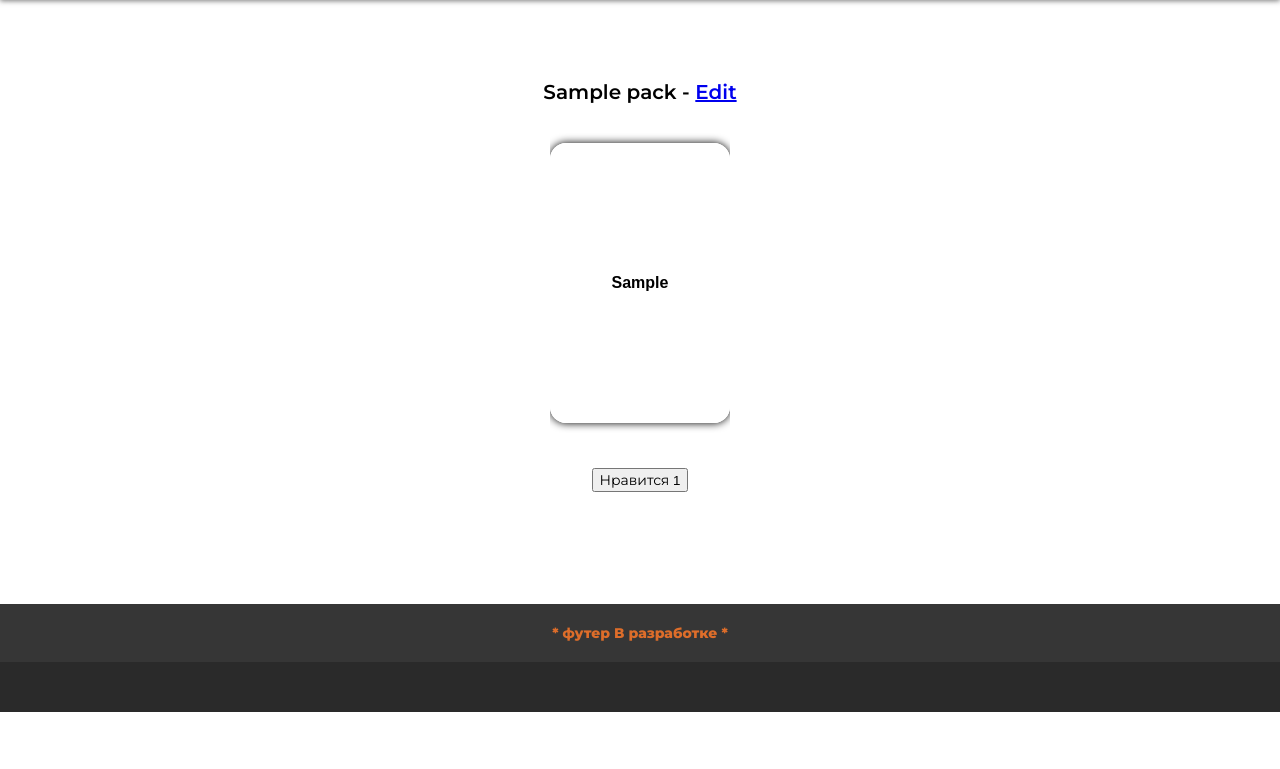
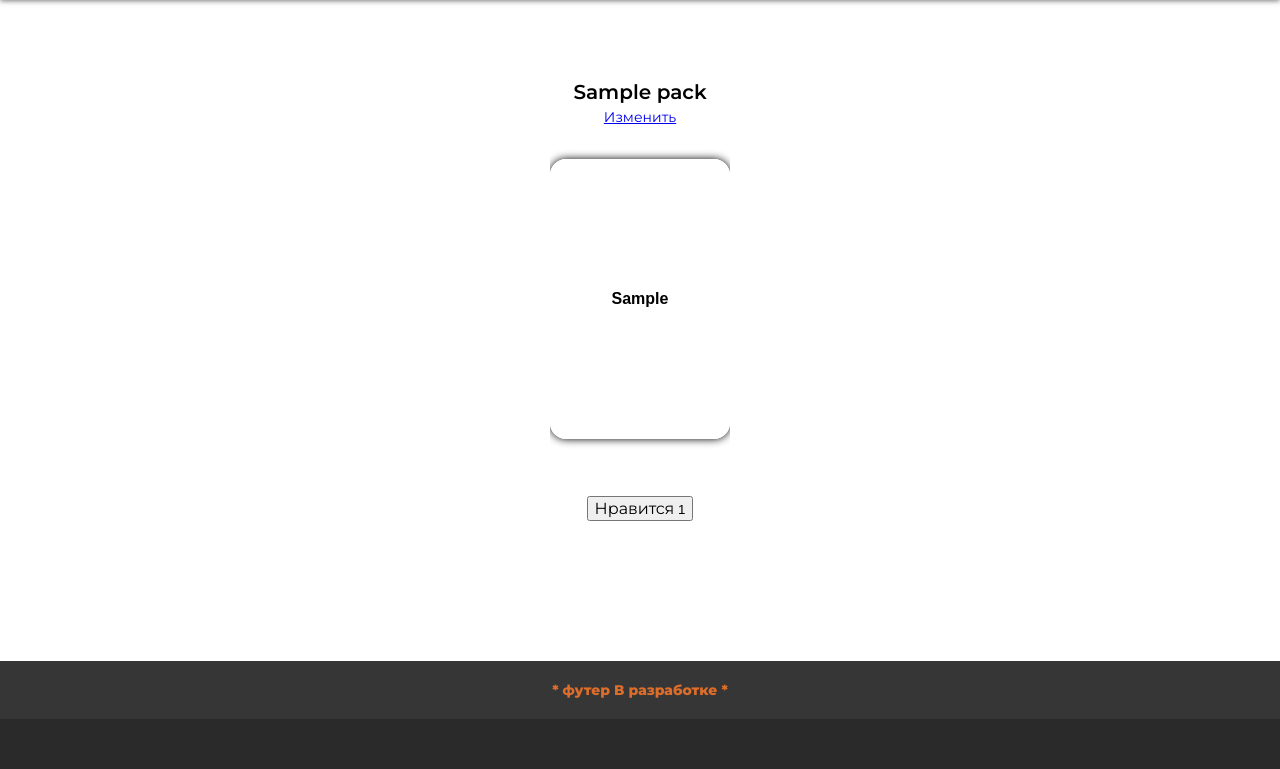
Before and after one commit to MichaelPotemkin/Flashcards, a Django app: page /learn/1 in a window 1280 px wide. Shown: the part 143-912 px from the top of the page. Before the commit the page ends 855 px from the top, so only its background shows below. Run offline with Django 4.2, Linux system fonts and the light colour scheme; a user stored in the database is signed in; tables that the repository leaves empty hold one stand-in row (values such as "Sample post"); parts of the project's set-up code (start-up, migrations or seed data) failed here and were passed over.

Commit message:
standart changes

```diff
--- a/static/css/style.css
+++ b/static/css/style.css
@@ -13,6 +13,15 @@ body{
 .examples-text{
     font-family: 'Montserrat', sans-serif;
     font-size: 16px;
+}
+.error-text{
+    text-align: center;
+    font-size: 16px;
+}
+.warning{
+    color: red;
+    font-size: 26px;
+    font-weight: bold;
 }
 .special-link-a{
     text-decoration: none;
--- a/static/css/wheel.css
+++ b/static/css/wheel.css
@@ -65,7 +65,7 @@
     flex-direction: column;
     align-items: center;
     justify-content: center;
-    height: 45vh;
+    height: 41vh;
     margin-top: 0.3em;
 }
 .swiper-pagination{
@@ -140,12 +140,17 @@
 }
 
 .like-position{
+    margin: 2em 0;
     display: flex;
     justify-content: center;
 }
 .examples-text{
     font-family: 'Montserrat', sans-serif;
-    font-size: 14px;
+    font-size: 16px;
+}
+.edit-text-pack{
+    text-align: center;
+    margin: 4px 0;
 }
 
 footer{
@@ -157,7 +162,7 @@ footer{
 @media (max-width: 510px) {
 
     .position_swiper_slider{
-
+        height: 40vh;
     }
 
     footer{
--- a/templates/cards/edit.html
+++ b/templates/cards/edit.html
@@ -20,7 +20,7 @@
                         </td>
                     </tr>
                 </table>
-                <input type="submit">
+                <button type="submit"></button>
             </form>
         {% else %}
             <h1>You don't have permission to edit this pack.</h1>
--- a/templates/cards/wheel.html
+++ b/templates/cards/wheel.html
@@ -9,7 +9,9 @@
     <!-- БЛОК СЛАЙДЕРА КАРТ -->
     <p class="pack-name-p">{{ pack.title }}
         {% if user.is_authenticated and user == pack.author %}
-        - <a href="{% url 'edit' pack_id=pack.id %}"> Edit</a>
+            <p class="text-example edit-text-pack">
+                <a href="{% url 'edit' pack_id=pack.id %}"> Изменить</a>
+            </p>
         {% endif %}
     </p>
 
@@ -40,7 +42,7 @@
             </div>
         </div>
     {% else %}
-        <div>Ой, добавьте, пожалуйста, карточки</div>
+        <p class="examples-text error-text"><i class="fas fa-exclamation warning"></i> Ой, добавьте, пожалуйста, карточки</p>
     {% endif %}
     <div class="like-position">
         <form method="POST" action="{% url 'like_pack' pack.pk %}">
```
Also changed, not shown: static/images/Variant.svg (added).
